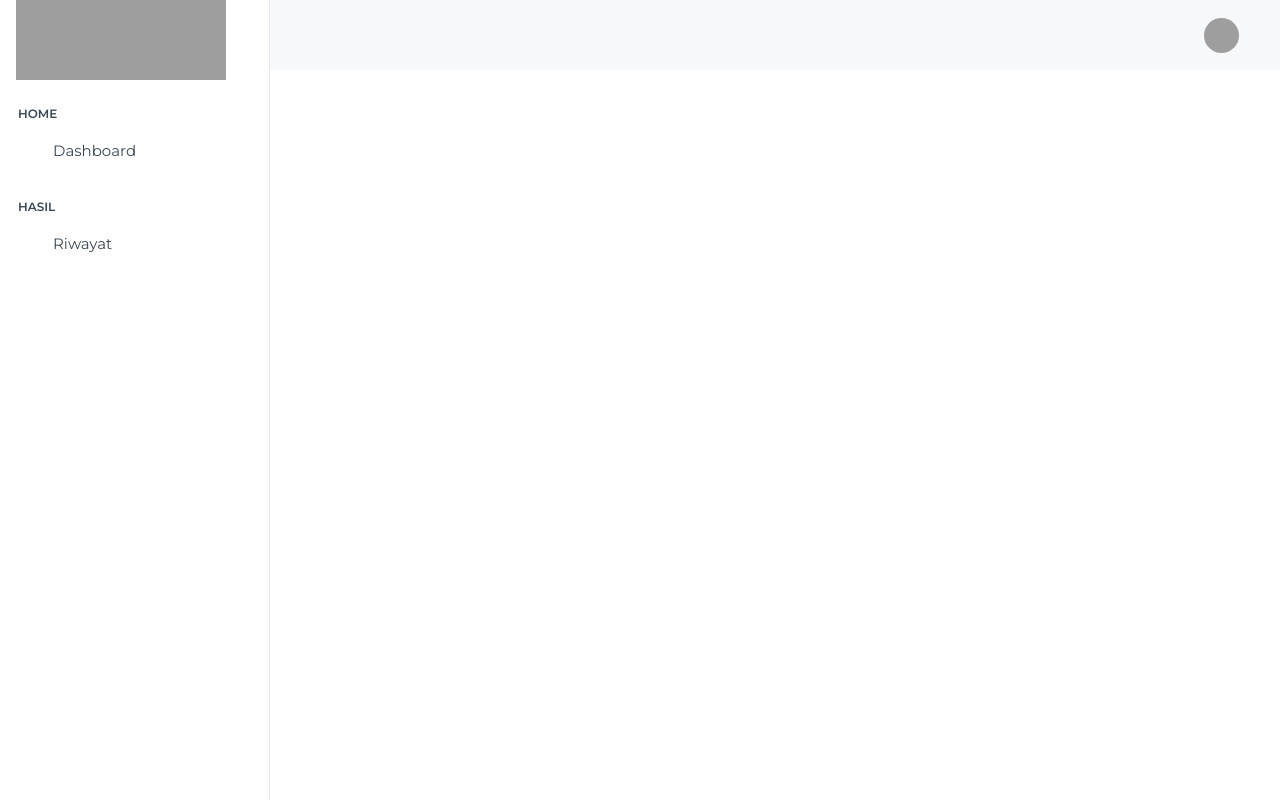
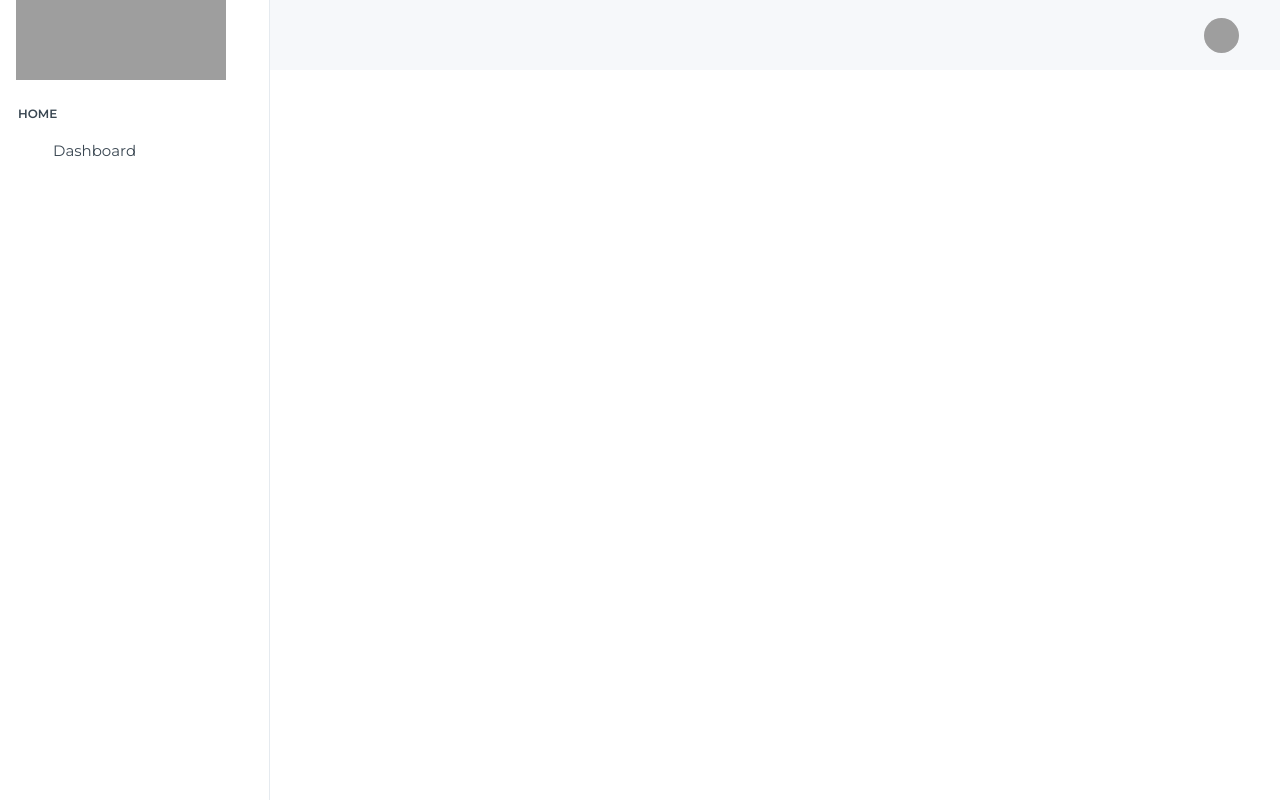
Before and after one commit to MrcSatrio/psiko, a CodeIgniter 4 app: the page made by app/Views/user/main_template.php in a window 1280 px wide. Run offline with PHP 8.4 and a stand-in for CodeIgniter, Linux system fonts and the light colour scheme; the template is opened without the code that fills it, so the values that code supplies are empty; some libraries are stand-ins or nearby versions; grey boxes are pictures that could not be loaded.

Commit message:
Update main_template.php

```diff
--- a/app/Views/user/main_template.php
+++ b/app/Views/user/main_template.php
@@ -44,18 +44,18 @@
                                 <span class="hide-menu">Dashboard</span>
                             </a>
                         </li>
-                        <li class="nav-small-cap">
+                        <!-- <li class="nav-small-cap">
                             <iconify-icon icon="solar:menu-dots-linear" class="nav-small-cap-icon fs-6" class="fs-6"></iconify-icon>
                             <span class="hide-menu">Hasil</span>
-                        </li>
-                        <li class="sidebar-item">
+                        </li> -->
+                        <!-- <li class="sidebar-item">
                             <a class="sidebar-link" href="<?php echo base_url(); ?>user/riwayat" aria-expanded="false">
                                 <span>
                                     <iconify-icon icon="material-symbols:readiness-score-rounded" class="fs-6"></iconify-icon>
                                 </span>
                                 <span class="hide-menu">Riwayat</span>
                             </a>
-                        </li>
+                        </li> -->
                     </ul>
 
                 </nav>
```
